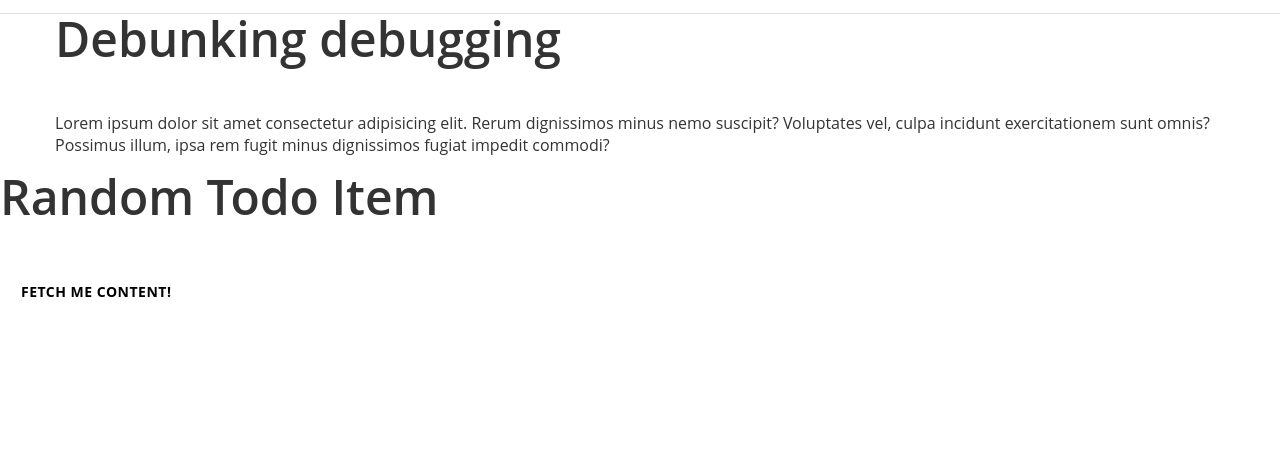
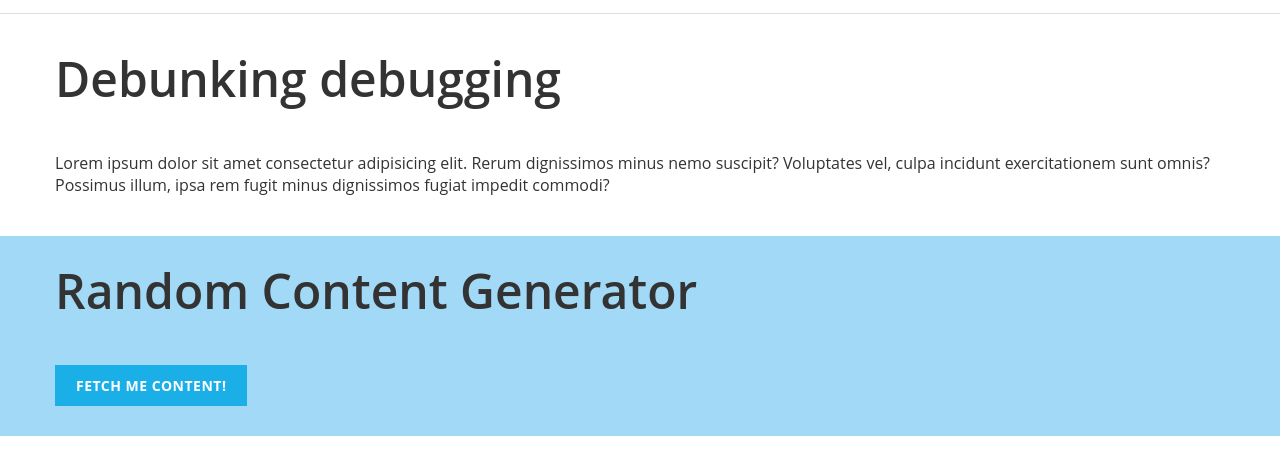
Before and after one commit to stuartha13/debug-the-internet, a website with bundled scripts: page index.html in a window 1280 px wide. Shown: the part 64-538 px from the top of the page. Built offline with nearby package versions, Linux system fonts and the light colour scheme.

Commit message:
Changes with all the solutions

```diff
--- a/index.html
+++ b/index.html
@@ -27,7 +27,7 @@
 
   <main class="main">
     <!-- 1. There isn't much space between the container and the navigation. Are there any classes we can add? -->
-    <section class="container">
+    <section class="container container--space-y">
       <header>
         <!-- 2. Can we make this heading a bit smaller, but without changing the HTML tag? -->
         <h1 class="heading">Debunking debugging</h1>
@@ -40,19 +40,19 @@
 
     <!-- 3. Which other background colours can we set here? Can you make it blue for me by adding your own CSS class? -->
     <!-- 4. Also, can you add some space around it? -->
-    <section class="bg">
+    <section class="bg bg--blue bg--space-y">
       <!-- 5. Looks like something's wrong here. Why is this text up against the side of the page? -->
-      <div class="contain">
+      <div class="container">
         <header>
-          <h1>Random Todo Item</h1>
+          <h1>Random Content Generator</h1>
         </header>
 
         <div class="row-spacer">
-          <!-- Notice anything interesting on the button? -->
-          <button class="btn btn-primary" data-content-fetcher>Fetch me content!</button>
+          <!-- Notice anything interesting on the button? Maybe some JS? -->
+          <button class="btn btn--primary" data-content-fetcher>Fetch me content!</button>
         </div>
 
-        <!-- And here? What are these even being used for? -->
+        <!-- And here? What are these even being used for? Maybe some JS too? -->
         <div class="row" data-content-list></div>
       </div>
     </section>
--- a/javascripts/modules/panel-template.js
+++ b/javascripts/modules/panel-template.js
@@ -2,8 +2,8 @@ export const panelTemplate = (jsonContent) => {
   const { albumId, title, thumbnailUrl } = jsonContent;
 
   return `
-  <div class="col col--auto">
-    <div class="panel animate">
+  <div class="col col--1/5-small">
+    <div class="panel animate animate--fade-in">
       <div class="panel__head">
         <h3>${title}</h3>
       </div>
--- a/javascripts/modules/request-content.js
+++ b/javascripts/modules/request-content.js
@@ -8,12 +8,13 @@ const appendContent = (jsonContent) => {
   const content = panelTemplate(jsonContent);
   const contentHtml = htmlToNodes(content);
 
-  // placementNode.appendChild(contentHtml);
+  placementNode.appendChild(contentHtml);
 }
 
 const requestNewContent = () => {
   // Can we fetch a random photo each time? The IDs are between 1 and 5000
-  fetch(contentUrl())
+  const randomNumber = Math.random() * 5000;
+  fetch(contentUrl(Math.round(randomNumber)))
     .then(response => {
       if(response.status !== 200) {
         console.error(`Status code: ${response.status}. Something has gone horribly wrong!`);
--- a/stylesheets/main.css
+++ b/stylesheets/main.css
@@ -1,4 +1,8 @@
 /* Add some custom CSS here */
+.bg--blue {
+  background-color: #a1d9f7;
+}
+
 .animate {
   animation-duration: 300ms;
   animation-timing-function: cubic-bezier(0.65, 0.05, 0.36, 1);
```
